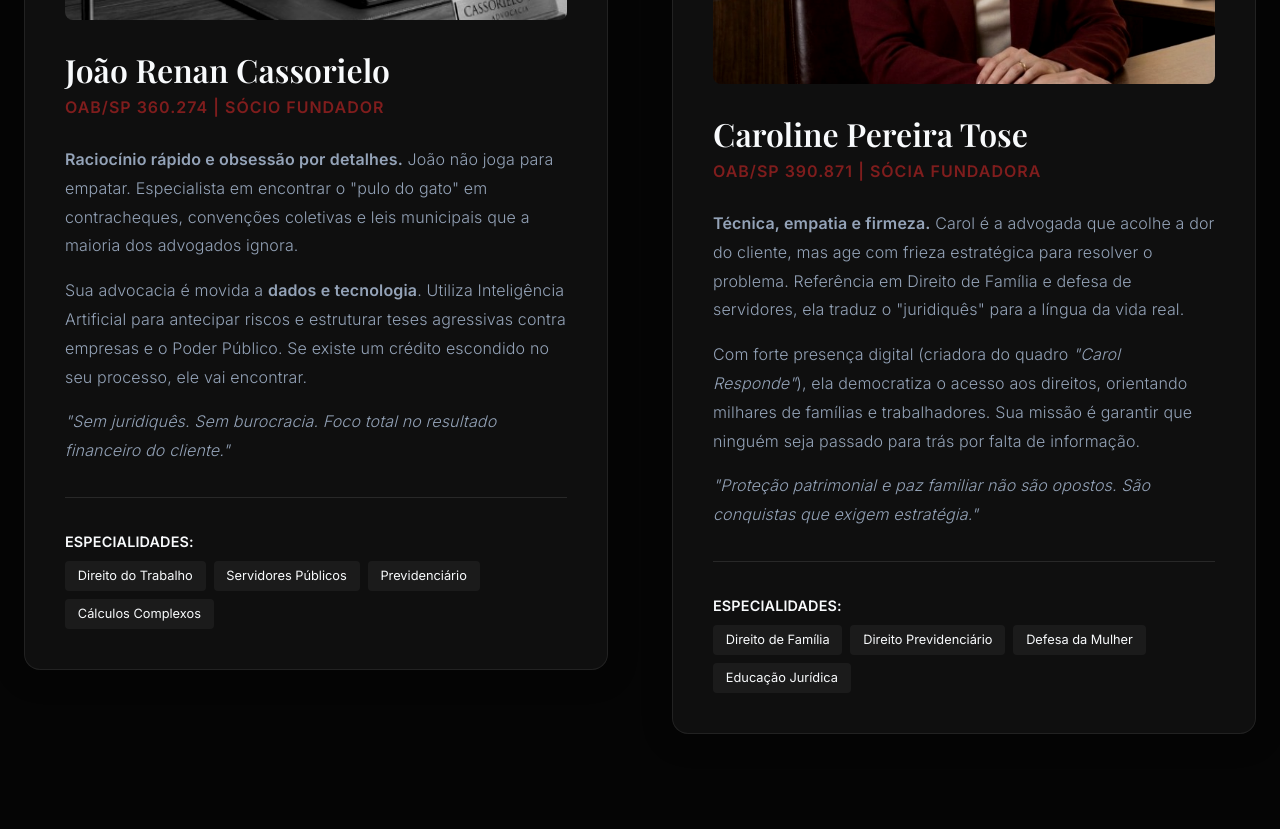
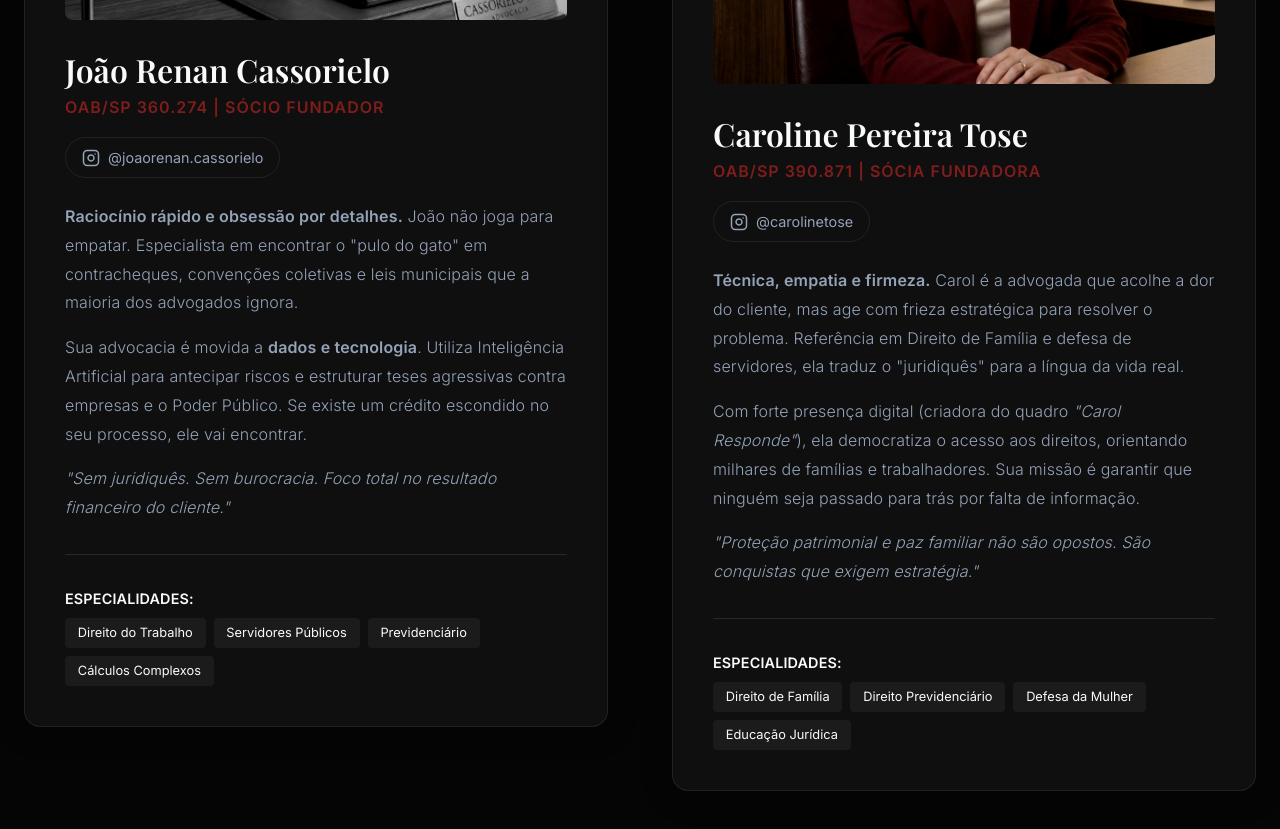
Before and after one commit to jrcassorielo/site-advocacia, a React (Vite) app: page / in a window 1280 px wide. Shown: the part 2660-3489 px from the top of the page. Built offline with nearby package versions, Linux system fonts and the light colour scheme; no server answers; a web font is replaced by a local one.

Commit message:
Feat: Add Instagram links for partners

```diff
--- a/src/components/WhoWeAre.jsx
+++ b/src/components/WhoWeAre.jsx
@@ -1,5 +1,6 @@
 import React from 'react';
 import { motion } from 'framer-motion';
+import { Instagram } from 'lucide-react';
 import lawyerImage from '../assets/advogado-hero.jpg';
 
 const WhoWeAre = () => {
@@ -82,7 +83,11 @@ const WhoWeAre = () => {
                             />
                         </div>
                         <h3 style={{ fontSize: '2rem', marginBottom: '0.5rem' }}>João Renan Cassorielo</h3>
-                        <p style={{ color: 'var(--accent-primary)', fontWeight: '700', marginBottom: '1.5rem', letterSpacing: '1px' }}>OAB/SP 360.274 | SÓCIO FUNDADOR</p>
+                        <p style={{ color: 'var(--accent-primary)', fontWeight: '700', marginBottom: '1rem', letterSpacing: '1px' }}>OAB/SP 360.274 | SÓCIO FUNDADOR</p>
+
+                        <a href="https://instagram.com/joaorenan.cassorielo" target="_blank" rel="noopener noreferrer" style={{ display: 'inline-flex', alignItems: 'center', gap: '0.5rem', color: 'var(--text-secondary)', marginBottom: '1.5rem', fontSize: '0.9rem', padding: '0.5rem 1rem', border: '1px solid var(--glass-border)', borderRadius: '50px', transition: 'all 0.3s' }} className="hover-instagram">
+                            <Instagram size={18} /> @joaorenan.cassorielo
+                        </a>
 
                         <div style={{ color: 'var(--text-secondary)', fontSize: '1rem', lineHeight: '1.8', display: 'flex', flexDirection: 'column', gap: '1rem' }}>
                             <p>
@@ -138,7 +143,11 @@ const WhoWeAre = () => {
                             />
                         </div>
                         <h3 style={{ fontSize: '2rem', marginBottom: '0.5rem' }}>Caroline Pereira Tose</h3>
-                        <p style={{ color: 'var(--accent-primary)', fontWeight: '700', marginBottom: '1.5rem', letterSpacing: '1px' }}>OAB/SP 390.871 | SÓCIA FUNDADORA</p>
+                        <p style={{ color: 'var(--accent-primary)', fontWeight: '700', marginBottom: '1rem', letterSpacing: '1px' }}>OAB/SP 390.871 | SÓCIA FUNDADORA</p>
+
+                        <a href="https://instagram.com/carolinetose" target="_blank" rel="noopener noreferrer" style={{ display: 'inline-flex', alignItems: 'center', gap: '0.5rem', color: 'var(--text-secondary)', marginBottom: '1.5rem', fontSize: '0.9rem', padding: '0.5rem 1rem', border: '1px solid var(--glass-border)', borderRadius: '50px', transition: 'all 0.3s' }} className="hover-instagram">
+                            <Instagram size={18} /> @carolinetose
+                        </a>
 
                         <div style={{ color: 'var(--text-secondary)', fontSize: '1rem', lineHeight: '1.8', display: 'flex', flexDirection: 'column', gap: '1rem' }}>
                             <p>
@@ -165,6 +174,7 @@ const WhoWeAre = () => {
             </div>
             <style>{`
                 .partner-card-2 { margin-top: 4rem; }
+                .hover-instagram:hover { background: rgba(255,255,255,0.1); color: white !important; border-color: white !important; }
                 @media (max-width: 768px) {
                     .partner-card-2 { margin-top: 0 !important; }
                     .partners-grid { gap: 2rem !important; }
```
